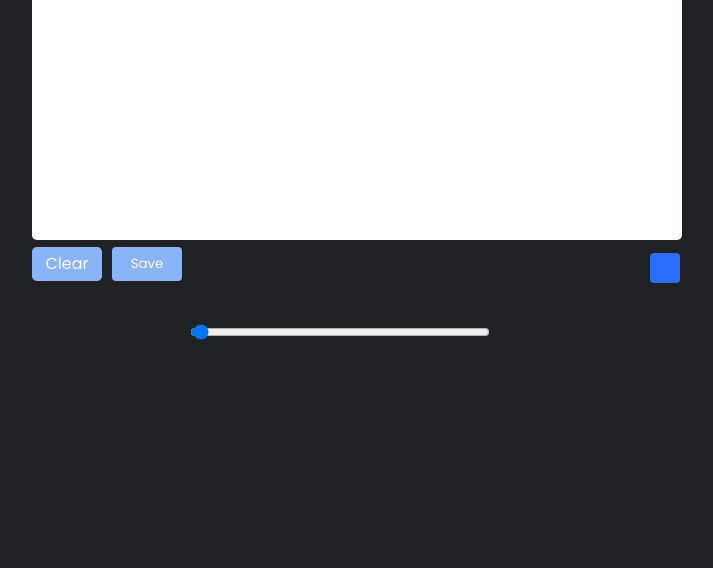
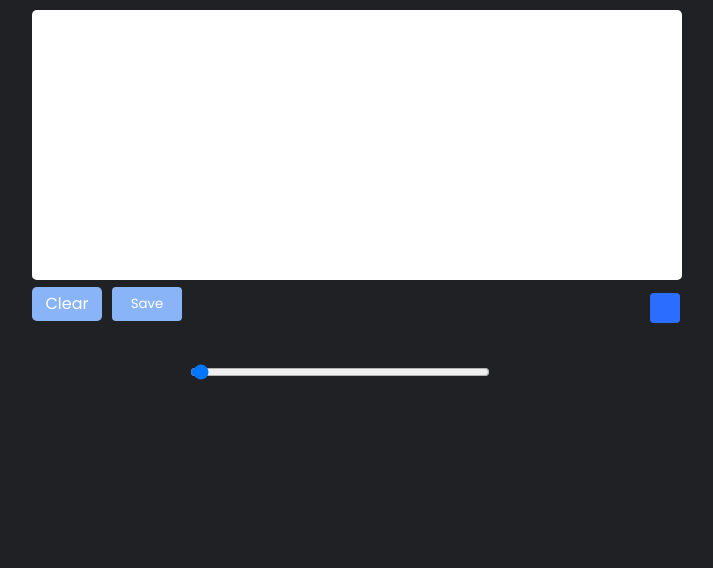
Before and after one commit to vivekthakurcse/WebsOnStrocks, a plain HTML site: page index.html in a window 1280 px wide. Shown: the part 232-800 px from the top of the page, without its empty margins (283-996 px from the left). Drawn offline with Linux system fonts and the light colour scheme.

Commit message:
Add files via upload

```diff
--- a/UI.css
+++ b/UI.css
@@ -4,18 +4,19 @@
     margin: 0;
     padding: 0;
     overflow-x: hidden;
-    overflow-y: hidden;
+    overflow-y: scroll;
     font-family: 'Poppins', sans-serif;
 }
 
 body {
     width: 100%;
-    height: 90vh;
+    height: 100vh;
     display: grid;
     place-items: center;
     background: #202124;
     text-align: center;
     color: white;
+
 }
 
 #canvas{
@@ -72,6 +73,9 @@ padding: 0;
 
 
 @media(min-width:700px){
+    body{
+        min-height: 40em;
+    }
     #canvas{
         width: 650px;
         height: 350x;
```
